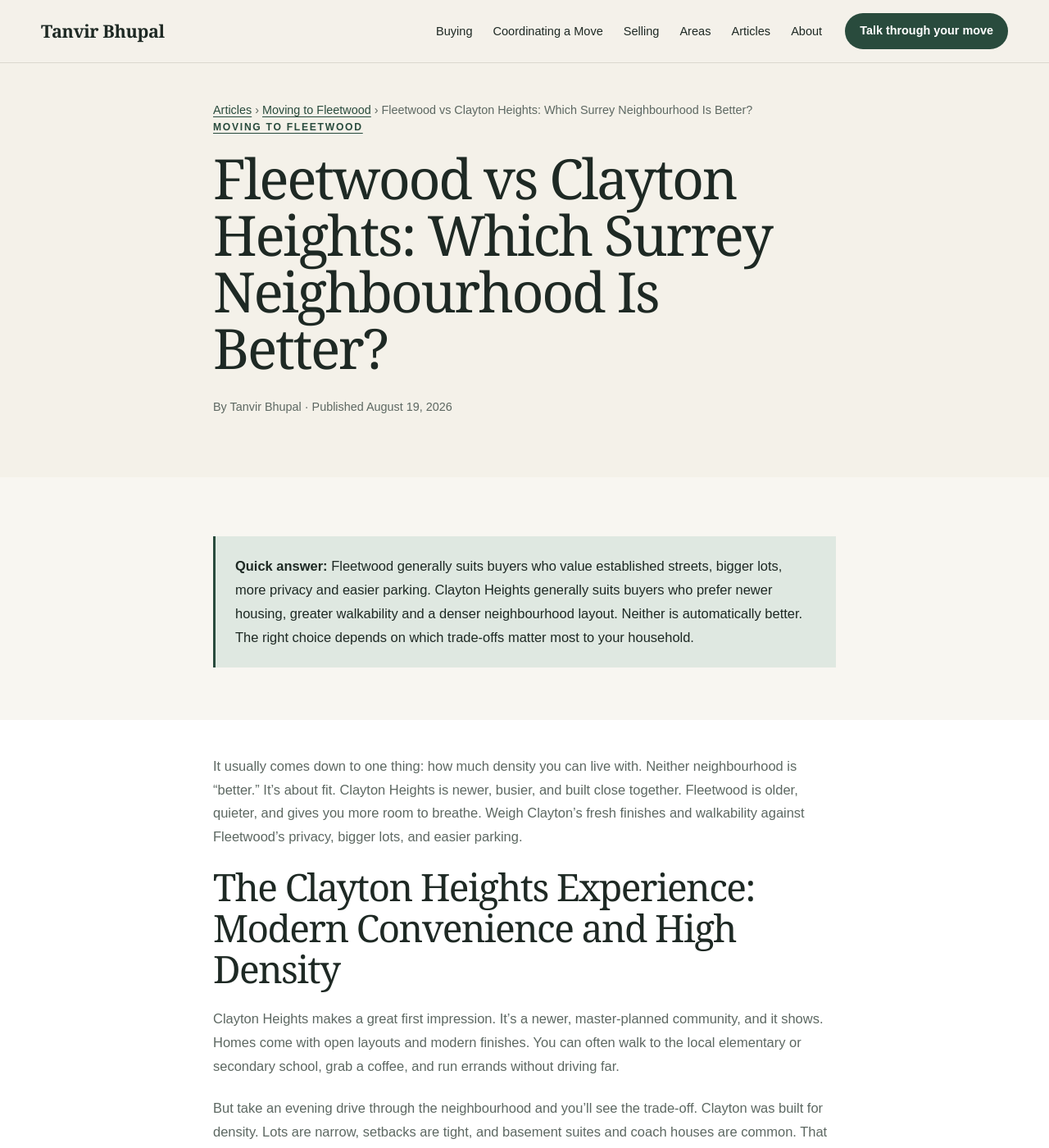
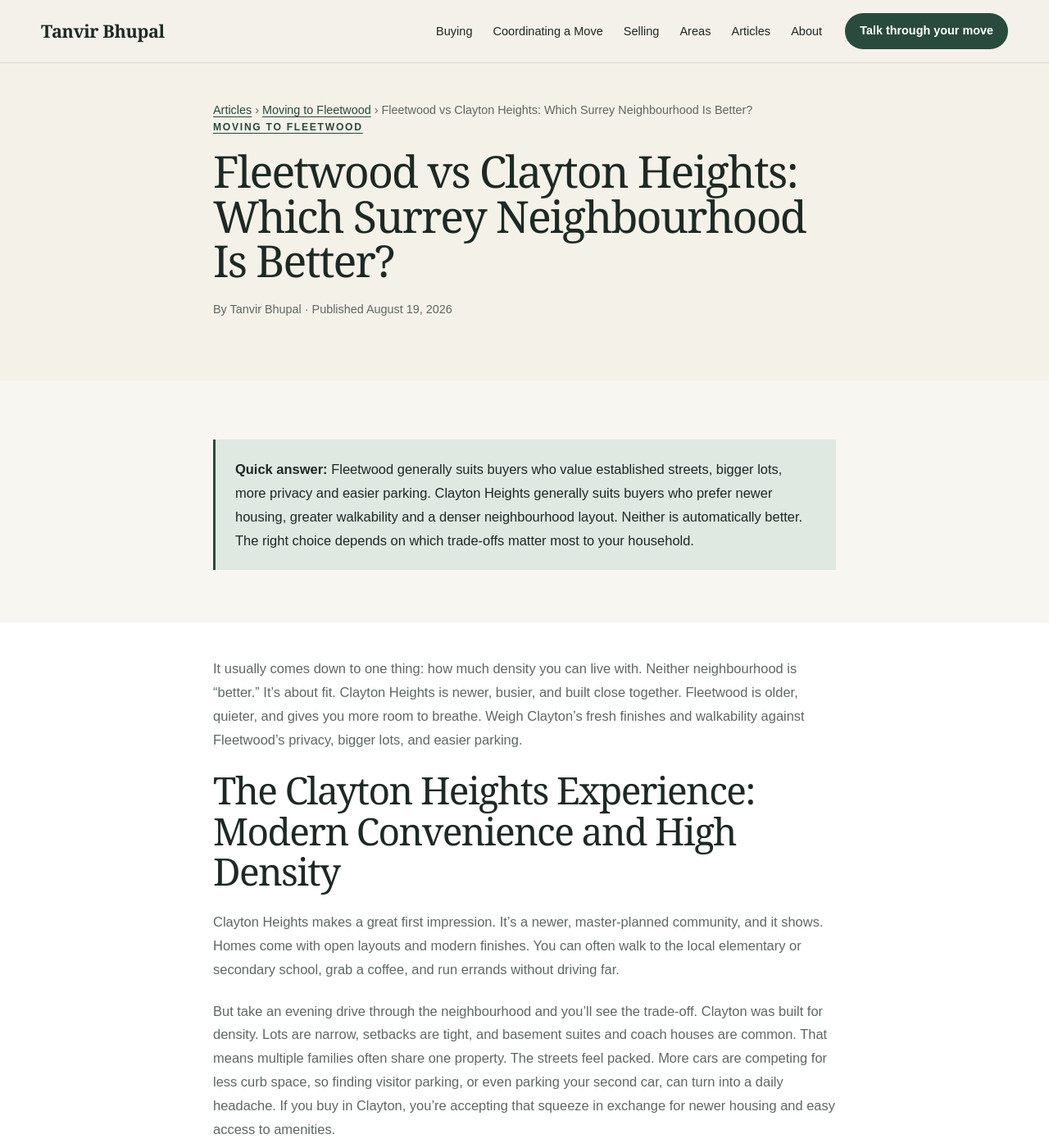
Before and after one commit to gvancouverhomes/tanvirbhupal-website, a Jekyll site: the page built from articles/fleetwood-vs-clayton-heights-which-surrey-neighbourhood-is-better.md, in a window 1280 px wide and 1400 px high. Shown: the whole window at 82% size. Built offline with Jekyll 4.4.1, drawn with Linux system fonts in a browser that asks for light colours.

Commit message:
Refine article title sizing
Added styles for article page hero section.

```diff
--- a/assets/css/styles.css
+++ b/assets/css/styles.css
@@ -536,7 +536,16 @@ p {
 .button-row--center {
   justify-content: center;
 }
-
+/* =========================================================
+   ARTICLE PAGE FOUNDATION
+   ========================================================= */
+
+.article-page .page-hero h1 {
+  max-width: 760px;
+  margin-bottom: 20px;
+  font-size: clamp(3rem, 4.2vw, 4.25rem);
+  line-height: 1.02;
+}
 
 /* =========================================================
    INTERIOR PAGE COMPONENTS
```
